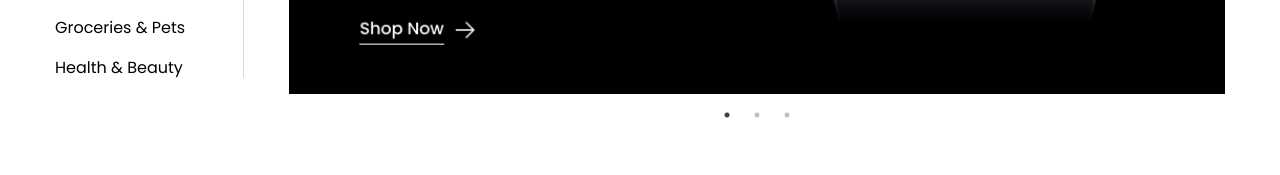
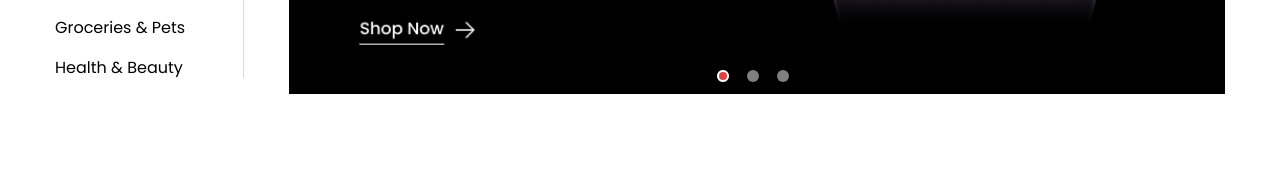
Before and after one commit to nayebislam/Ecommerce, a React (Vite) app: page / in a window 1280 px wide. Shown: the part 457-632 px from the top of the page. Built offline with nearby package versions, Linux system fonts and the light colour scheme.

Commit message:
Banner part update

```diff
--- a/src/index.css
+++ b/src/index.css
@@ -9,3 +9,28 @@
     --color-secondary: #F5F5F5;
     --color-products: #F5F5F5;
 }
+
+.slick-dots {
+    bottom: 10px !important;
+}
+
+.slick-dots li button {
+    width: 12px !important;
+    height: 12px !important;
+    border-radius: 50%;
+    background: #7F7F7F !important;
+}
+
+.slick-dots li.slick-active button:before {
+    opacity: 100% !important;
+    height: 12px !important;
+    width: 12px !important;
+    border-radius: 50%;
+    border: 2px solid white;
+    background: #DB4444 !important;
+    color: transparent !important;
+}
+
+.slick-dots li button:before {
+    color: transparent !important;
+}
```
